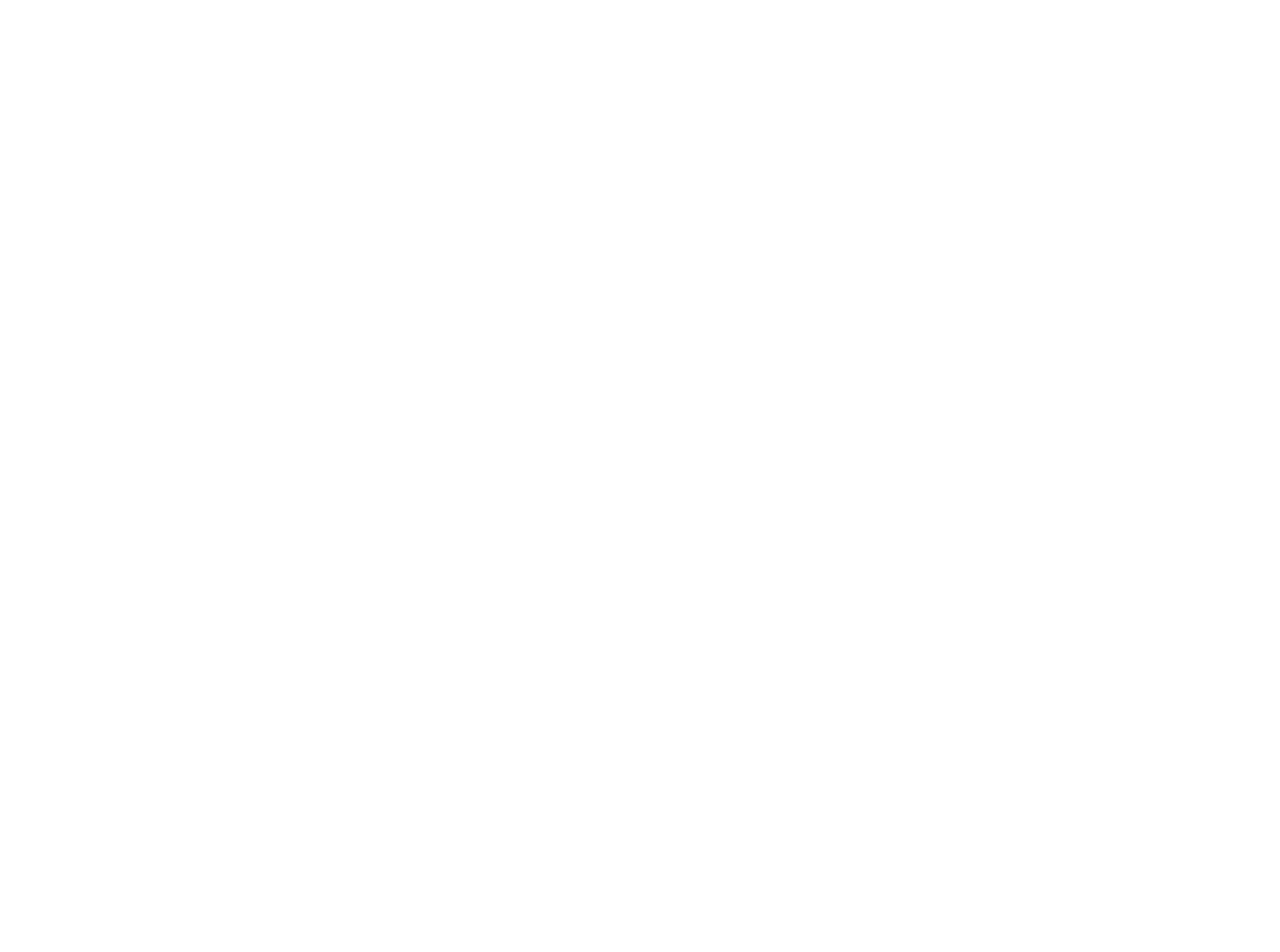
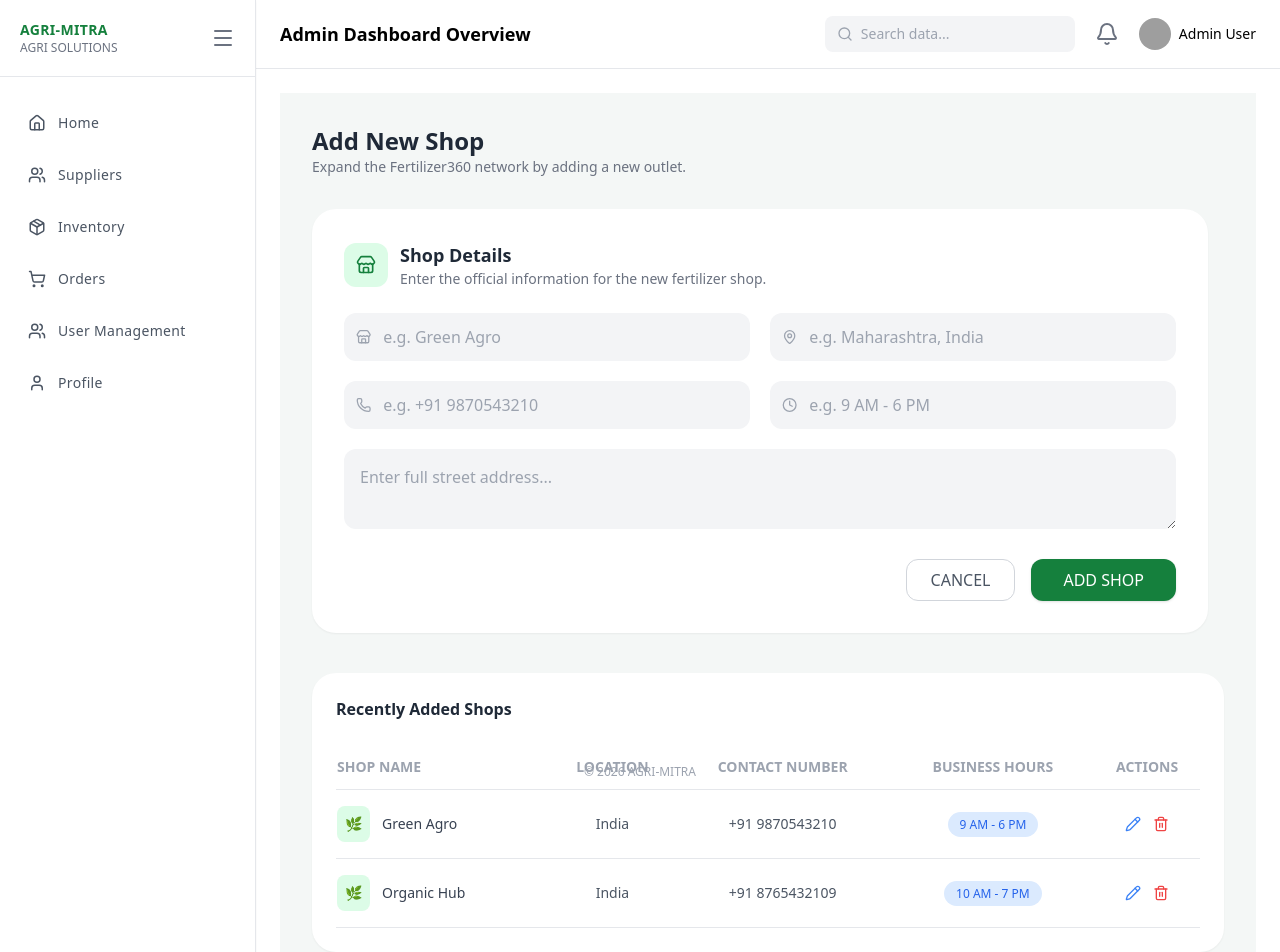
Before and after one commit to MANAVKARDANI/Agri_Mitra, a React (Vite) app in the folder Agri_Mitra/: page /admin/add-shop in a window 1280 px wide. Before the commit this address had no page. Shown: the top 952 px of the page. Before the commit the page ends 800 px from the top, so only its background shows below. Built offline with nearby package versions, Linux system fonts and the light colour scheme; grey boxes are pictures that could not be loaded.

Commit message:
add AddShop page for managing new shops; update routing in App and enhance Suppliers page with navigation

```diff
--- /dev/null
+++ b/Agri_Mitra/src/Admin/pages/AddSuppliers.jsx
@@ -0,0 +1,219 @@
+import { useState } from "react";
+import { Store, MapPin, Phone, Clock, Pencil, Trash2 } from "lucide-react";
+import { useNavigate } from "react-router-dom";
+
+export default function AddShop() {
+  const navigate = useNavigate();
+
+  const [shops, setShops] = useState([
+    {
+      name: "Green Agro",
+      location: "India",
+      phone: "+91 9870543210",
+      hours: "9 AM - 6 PM",
+    },
+    {
+      name: "Organic Hub",
+      location: "India",
+      phone: "+91 8765432109",
+      hours: "10 AM - 7 PM",
+    },
+  ]);
+
+  const [form, setForm] = useState({
+    name: "",
+    location: "",
+    phone: "",
+    hours: "",
+    address: "",
+  });
+
+  const [message, setMessage] = useState(""); // ✅ notification
+
+  const handleChange = (e) => {
+    setForm({ ...form, [e.target.name]: e.target.value });
+  };
+
+  const handleAddShop = () => {
+    if (!form.name || !form.location) {
+      setMessage("⚠️ Please fill required fields");
+      return;
+    }
+
+    setShops([...shops, form]);
+
+    setForm({
+      name: "",
+      location: "",
+      phone: "",
+      hours: "",
+      address: "",
+    });
+
+    setMessage("✅ Shop added successfully!");
+
+    // auto hide message
+    setTimeout(() => setMessage(""), 3000);
+  };
+
+  return (
+    <div className="p-8 bg-[#f4f7f6] min-h-screen">
+      {/* HEADER */}
+      <div className="mb-8">
+        <h1 className="text-2xl font-bold text-gray-800">Add New Shop</h1>
+        <p className="text-gray-500 text-sm">
+          Expand the Fertilizer360 network by adding a new outlet.
+        </p>
+      </div>
+
+      {/* ✅ NOTIFICATION */}
+      {message && (
+        <div className="mb-4 px-4 py-2 rounded-lg bg-green-100 text-green-700 text-sm shadow">
+          {message}
+        </div>
+      )}
+
+      {/* FORM CARD */}
+      <div className="bg-white rounded-3xl shadow-sm p-8 max-w-4xl">
+        {/* TITLE */}
+        <div className="flex items-center gap-3 mb-6">
+          <div className="bg-green-100 p-3 rounded-xl">
+            <Store className="text-green-700" size={20} />
+          </div>
+          <div>
+            <h2 className="font-semibold text-lg text-gray-800">
+              Shop Details
+            </h2>
+            <p className="text-sm text-gray-500">
+              Enter the official information for the new fertilizer shop.
+            </p>
+          </div>
+        </div>
+
+        {/* INPUT GRID */}
+        <div className="grid grid-cols-2 gap-5">
+          <div className="flex items-center bg-gray-100 rounded-xl px-3">
+            <Store size={16} className="text-gray-400" />
+            <input
+              name="name"
+              value={form.name}
+              onChange={handleChange}
+              placeholder="e.g. Green Agro"
+              className="bg-transparent p-3 w-full outline-none"
+            />
+          </div>
+
+          <div className="flex items-center bg-gray-100 rounded-xl px-3">
+            <MapPin size={16} className="text-gray-400" />
+            <input
+              name="location"
+              value={form.location}
+              onChange={handleChange}
+              placeholder="e.g. Maharashtra, India"
+              className="bg-transparent p-3 w-full outline-none"
+            />
+          </div>
+
+          <div className="flex items-center bg-gray-100 rounded-xl px-3">
+            <Phone size={16} className="text-gray-400" />
+            <input
+              name="phone"
+              value={form.phone}
+              onChange={handleChange}
+              placeholder="e.g. +91 9870543210"
+              className="bg-transparent p-3 w-full outline-none"
+            />
+          </div>
+
+          <div className="flex items-center bg-gray-100 rounded-xl px-3">
+            <Clock size={16} className="text-gray-400" />
+            <input
+              name="hours"
+              value={form.hours}
+              onChange={handleChange}
+              placeholder="e.g. 9 AM - 6 PM"
+              className="bg-transparent p-3 w-full outline-none"
+            />
+          </div>
+        </div>
+
+        {/* ADDRESS */}
+        <textarea
+          name="address"
+          value={form.address}
+          onChange={handleChange}
+          placeholder="Enter full street address..."
+          className="bg-gray-100 p-4 rounded-xl w-full mt-5 outline-none"
+        />
+
+        {/* BUTTONS */}
+        <div className="flex justify-end gap-4 mt-6">
+          {/* ✅ CANCEL REDIRECT */}
+          <button
+            onClick={() => navigate("/admin/suppliers")}
+            className="px-6 py-2 border border-gray-300 rounded-xl text-gray-600 hover:bg-gray-100"
+          >
+            CANCEL
+          </button>
+
+          {/* ✅ ADD + NOTIFICATION */}
+          <button
+            onClick={handleAddShop}
+            className="bg-green-700 text-white px-8 py-2 rounded-xl hover:bg-green-800 shadow"
+          >
+            ADD SHOP
+          </button>
+        </div>
+      </div>
+
+      {/* TABLE */}
+      <div className="mt-10 bg-white rounded-3xl shadow-sm p-6">
+        <h3 className="font-semibold text-gray-800 mb-6">
+          Recently Added Shops
+        </h3>
+
+        <table className="w-full text-sm">
+          <thead className="text-gray-400 border-b">
+            <tr>
+              <th className="text-left py-3">SHOP NAME</th>
+              <th>LOCATION</th>
+              <th>CONTACT NUMBER</th>
+              <th>BUSINESS HOURS</th>
+              <th>ACTIONS</th>
+            </tr>
+          </thead>
+
+          <tbody>
+            {shops.map((shop, index) => (
+              <tr key={index} className="border-b hover:bg-gray-50">
+                <td className="py-4 flex items-center gap-3">
+                  <div className="bg-green-100 p-2 rounded-lg">🌿</div>
+                  <span className="font-medium text-gray-700">{shop.name}</span>
+                </td>
+
+                <td className="text-center text-gray-600">{shop.location}</td>
+                <td className="text-center text-gray-600">{shop.phone}</td>
+
+                <td className="text-center">
+                  <span className="bg-blue-100 text-blue-600 px-3 py-1 rounded-full text-xs font-medium">
+                    {shop.hours}
+                  </span>
+                </td>
+
+                <td className="text-center">
+                  <div className="flex justify-center gap-3">
+                    <Pencil
+                      size={16}
+                      className="text-blue-500 cursor-pointer"
+                    />
+                    <Trash2 size={16} className="text-red-500 cursor-pointer" />
+                  </div>
+                </td>
+              </tr>
+            ))}
+          </tbody>
+        </table>
+      </div>
+    </div>
+  );
+}
--- a/Agri_Mitra/src/Admin/pages/Suppliers.jsx
+++ b/Agri_Mitra/src/Admin/pages/Suppliers.jsx
@@ -13,7 +13,11 @@
   Leaf,
 } from "lucide-react";
 
+import { useNavigate } from "react-router-dom";
+
 export default function Shops() {
+  const navigate = useNavigate();
+
   const shops = [
     {
       name: "Green Agro",
@@ -40,7 +44,7 @@
 
   return (
     <div className="p-6 space-y-8 bg-gray-50 min-h-screen">
-      {/* HEADER */}
+      {/* ================= HEADER ================= */}
       <div className="flex justify-between items-center">
         <div>
           <h1 className="text-2xl font-bold text-gray-800">Manage Shops</h1>
@@ -49,13 +53,17 @@
           </p>
         </div>
 
-        <button className="flex items-center gap-2 bg-green-700 hover:bg-green-800 text-white px-4 py-2 rounded-lg text-sm">
+        {/* ADD SHOP BUTTON */}
+        <button
+          onClick={() => navigate("/admin/add-shop")}
+          className="flex items-center gap-2 bg-green-700 hover:bg-green-800 text-white px-4 py-2 rounded-lg text-sm shadow"
+        >
           <Plus size={16} />
           Add New Shop
         </button>
       </div>
 
-      {/* STATS */}
+      {/* ================= STATS ================= */}
       <div className="grid md:grid-cols-3 gap-6">
         <div className="bg-white border rounded-xl p-6 flex items-center gap-4 shadow-sm">
           <div className="bg-green-100 p-3 rounded-lg text-green-700">
@@ -88,7 +96,7 @@
         </div>
       </div>
 
-      {/* SEARCH BAR */}
+      {/* ================= SEARCH BAR ================= */}
       <div className="bg-white border rounded-xl p-4 flex justify-between items-center shadow-sm">
         <div className="flex items-center gap-2 w-1/2">
           <Search size={16} className="text-gray-400" />
@@ -111,7 +119,7 @@
         </div>
       </div>
 
-      {/* TABLE */}
+      {/* ================= TABLE ================= */}
       <div className="bg-white border rounded-xl overflow-hidden shadow-sm">
         <table className="w-full text-sm">
           <thead className="bg-gray-100 text-gray-600 text-xs uppercase">
@@ -127,7 +135,7 @@
           <tbody>
             {shops.map((shop, index) => (
               <tr key={index} className="border-t hover:bg-gray-50">
-                {/* SHOP NAME */}
+                {/* NAME */}
                 <td className="p-4">
                   <div className="flex items-center gap-3">
                     <div className="bg-green-100 p-2 rounded-lg">
@@ -172,7 +180,7 @@
           </tbody>
         </table>
 
-        {/* PAGINATION */}
+        {/* ================= PAGINATION ================= */}
         <div className="flex justify-between items-center p-4 text-sm text-gray-500">
           <span>SHOWING 1-3 OF 24 SHOPS</span>
 
@@ -191,7 +199,7 @@
         </div>
       </div>
 
-      {/* PROMO SECTION */}
+      {/* ================= PROMO ================= */}
       <div className="bg-gradient-to-r from-green-800 to-green-500 text-white rounded-xl p-6">
         <h3 className="text-lg font-semibold mb-2">
           Need to expand your shop network?
--- a/Agri_Mitra/src/App.jsx
+++ b/Agri_Mitra/src/App.jsx
@@ -13,7 +13,7 @@
 import Shop from "./User/Shop";
 import ShopDetails from "./User/ShopDetails";
 import About from "./User/About";
-import Contact from "./User/contact";
+import Contact from "./User/Contact"; // ✅ FIXED
 import Profile from "./User/ProfilePage";
 import EditProfile from "./User/EditProfile";
 import ProductDetails from "./User/ProductDetails";
@@ -24,22 +24,26 @@
 
 /* Admin Pages */
 import Dashboard from "./Admin/pages/Dashboard";
-// later add these when created
 import Suppliers from "./Admin/pages/Suppliers";
 import Inventory from "./Admin/pages/Inventory";
 import Orders from "./Admin/pages/Orders";
 import Users from "./Admin/pages/Users";
 
+/* ✅ FIXED IMPORT */
+import AddShop from "./Admin/pages/AddSuppliers";
+// OR rename file to AddShop.jsx and use:
+// import AddShop from "./Admin/pages/AddShop";
+
 function App() {
   return (
     <BrowserRouter>
       <Routes>
-        {/* Authentication Pages */}
+        {/* ================= AUTH ================= */}
         <Route path="/" element={<Login />} />
         <Route path="/register" element={<Register />} />
         <Route path="/forgot-password" element={<ForgotPassword />} />
 
-        {/* User Pages */}
+        {/* ================= USER ================= */}
         <Route element={<MainLayout />}>
           <Route path="/home" element={<Home />} />
           <Route path="/shop" element={<Shop />} />
@@ -52,13 +56,16 @@
           <Route path="/billing" element={<Billing />} />
         </Route>
 
-        {/* Admin Panel */}
+        {/* ================= ADMIN ================= */}
         <Route path="/admin" element={<AdminLayout />}>
           <Route path="dashboard" element={<Dashboard />} />
           <Route path="suppliers" element={<Suppliers />} />
           <Route path="inventory" element={<Inventory />} />
           <Route path="orders" element={<Orders />} />
           <Route path="users" element={<Users />} />
+
+          {/* ✅ ADD SHOP PAGE */}
+          <Route path="add-shop" element={<AddShop />} />
         </Route>
       </Routes>
     </BrowserRouter>
--- a/Agri_Mitra/src/layout/MainLayout.jsx
+++ b/Agri_Mitra/src/layout/MainLayout.jsx
@@ -1,18 +1,41 @@
-import { Link, NavLink, Outlet } from "react-router-dom";
+import {
+  Link,
+  NavLink,
+  Outlet,
+  useNavigate,
+  useLocation,
+} from "react-router-dom";
 
-export default function MainLayout() {
+export default function Layout() {
+  const navigate = useNavigate();
+  const location = useLocation();
+
+  // Pages where logout should appear
+  const authPages = ["/profile", "/edit-profile"];
+  const showLogout = authPages.includes(location.pathname);
+
+  const handleLogout = () => {
+    // Clear user data (adjust if you store token differently)
+    localStorage.removeItem("user");
+
+    // Redirect to login page
+    navigate("/login");
+  };
+
   return (
-    <div className="bg-white text-gray-800">
-      {/* NAVBAR */}
+    <div className="bg-white text-gray-800 min-h-screen flex flex-col">
+      {/* ================= NAVBAR ================= */}
       <nav className="bg-gray-100 border-b border-gray-200">
         <div className="max-w-7xl mx-auto px-6">
           <div className="flex items-center justify-between h-20">
+            {/* LOGO */}
             <div className="flex items-center gap-2">
               <span className="text-green-800 font-bold text-xl tracking-tight">
                 AGRI-MITRA
               </span>
             </div>
 
+            {/* MENU */}
             <div className="hidden md:flex items-center space-x-10 text-sm font-semibold tracking-wide">
               <NavLink
                 to="/home"
@@ -59,10 +82,14 @@
               </NavLink>
             </div>
 
+            {/* RIGHT SIDE */}
             <div className="flex items-center gap-6 text-gray-600">
+              {/* SEARCH */}
               <Link to="/shop">
                 <button className="hover:text-green-800 transition">🔍</button>
               </Link>
+
+              {/* PROFILE */}
               <Link
                 to="/profile"
                 className="flex items-center gap-2 text-green-800 font-bold text-sm"
@@ -72,19 +99,34 @@
                 </span>
                 My Account
               </Link>
+
+              {/* LOGOUT BUTTON (ONLY FOR PROFILE PAGES) */}
+              {showLogout && (
+                <button
+                  onClick={handleLogout}
+                  className="flex items-center gap-2 bg-red-600 hover:bg-red-700 text-white px-5 py-2 rounded-lg text-sm font-semibold transition shadow-sm"
+                >
+                  <span className="material-symbols-outlined text-base">
+                    Logout
+                  </span>
+                  Logout
+                </button>
+              )}
             </div>
           </div>
         </div>
       </nav>
 
-      {/* PAGE CONTENT */}
-      <Outlet />
+      {/* ================= PAGE CONTENT ================= */}
+      <main className="flex-grow">
+        <Outlet />
+      </main>
 
-      {/* FOOTER */}
+      {/* ================= FOOTER ================= */}
       <footer className="bg-gray-100 border-t border-gray-200 pt-20 pb-8">
         <div className="max-w-7xl mx-auto px-6">
           <div className="grid md:grid-cols-3 gap-16">
-            {/* Brand */}
+            {/* BRAND */}
             <div>
               <h3 className="text-green-800 font-bold text-xl mb-4">
                 AGRI-MITRA
@@ -96,7 +138,7 @@
               </p>
             </div>
 
-            {/* Navigation */}
+            {/* NAVIGATION */}
             <div>
               <h4 className="font-semibold text-gray-800 mb-6">Navigation</h4>
 
@@ -155,7 +197,7 @@
               </ul>
             </div>
 
-            {/* Contact */}
+            {/* CONTACT */}
             <div>
               <h4 className="font-semibold text-gray-800 mb-6">Contact</h4>
 
@@ -166,7 +208,7 @@
             </div>
           </div>
 
-          {/* Bottom */}
+          {/* BOTTOM */}
           <div className="border-t border-gray-200 mt-12 pt-6 flex flex-col md:flex-row justify-between items-center text-xs text-gray-400">
             <p>© 2026 AGRI-MITRA. All rights reserved.</p>
 
```
